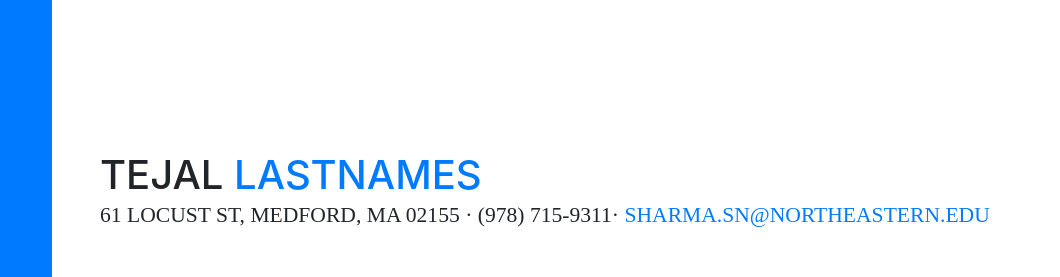
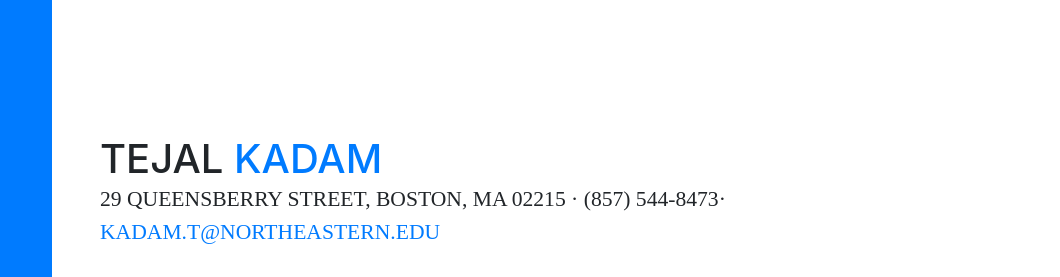
Before and after one commit to tejalrkadam281/website_data, a website with bundled scripts: page tejal.html in a window 1280 px wide. Shown: the top 277 px of the page, 220-1280 px from the left. Built offline with nearby package versions, Linux system fonts and the light colour scheme; a web font is replaced by a local one.

Commit message:
Update tejal.html

```diff
--- a/tejal.html
+++ b/tejal.html
@@ -8,7 +8,7 @@
     <meta name="description" content="">
     <meta name="author" content="">
 
-    <title>Resume - Sneha Sharma</title>
+    <title>Resume - Tejal Kadam</title>
 
     <!-- Bootstrap core CSS -->
     <link href="vendor/bootstrap/css/bootstrap.min.css" rel="stylesheet">
@@ -30,7 +30,7 @@
 
     <nav class="navbar navbar-expand-lg navbar-dark bg-primary fixed-top" id="sideNav">
       <a class="navbar-brand js-scroll-trigger" href="#page-top">
-        <span class="d-block d-lg-none">Sneha Sharma</span>
+        <span class="d-block d-lg-none">Tejal Kadam</span>
         <span class="d-none d-lg-block">
           <img class="img-fluid img-profile rounded-circle mx-auto mb-2" src="img/t.jpeg" alt="">
         </span>
@@ -76,10 +76,10 @@
       <section class="resume-section p-3 p-lg-5 d-flex d-column" id="about">
         <div class="my-auto">
           <h1 class="mb-0">Tejal
-            <span class="text-primary">lastnameS</span>
+            <span class="text-primary">Kadam</span>
           </h1>
-          <div class="subheading mb-5">61 Locust St, Medford, MA 02155 · (978) 715-9311·
-            <a href="mailto:sharma.sn@northeastern.edu">sharma.sn@northeastern.edu</a>
+          <div class="subheading mb-5">29 Queensberry Street, Boston, MA 02215 · (857) 544-8473·
+            <a href="mailto:kadam.t@northeastern.edu">kadam.t@northeastern.edu</a>
           </div>
           <p class="mb-5">I am a graduate student at Northeastern University pursuing MS in Telecommunication Networks. I have a growing interest in data networking, Cloud Computing, Linux, wireless communications, and telecommunications.
 
```
